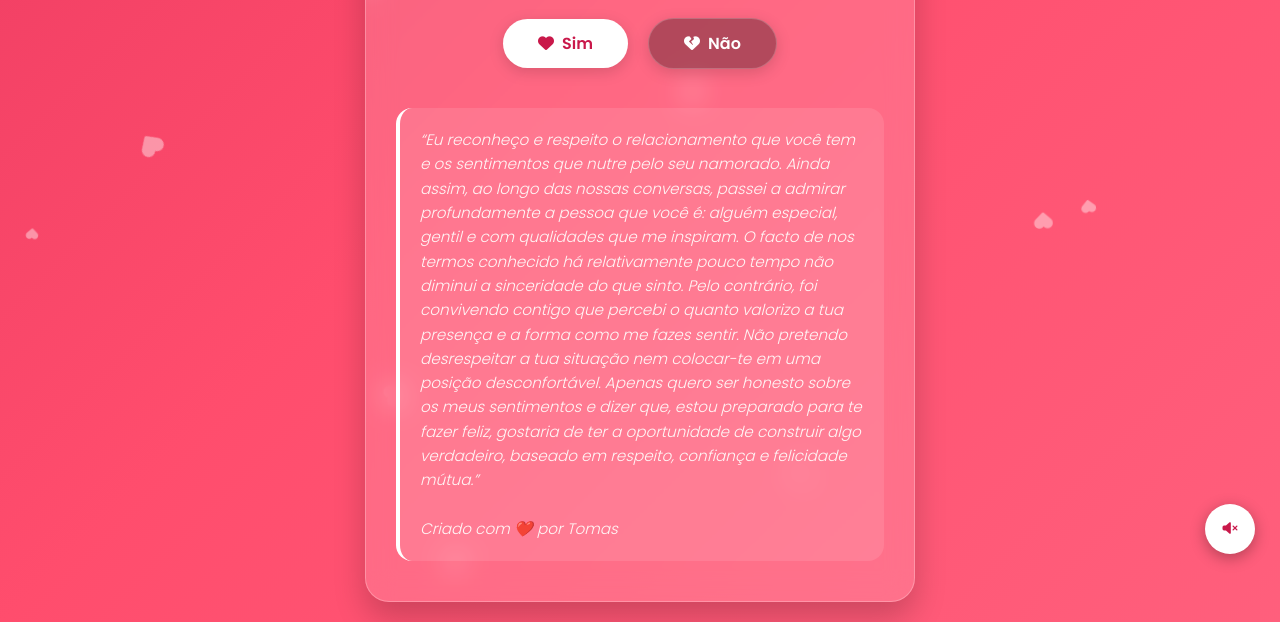
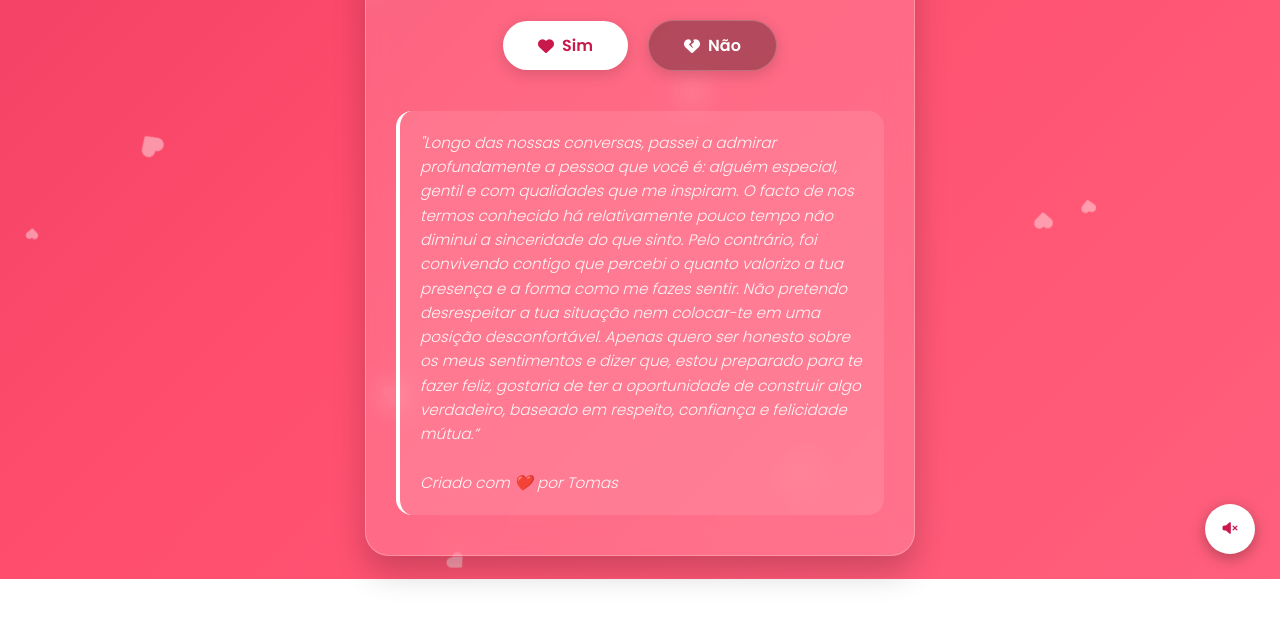
Before and after one commit to tomasjosetomasantonio-glitch/pedido-de-namoro, a plain HTML site: page index.html in a window 1280 px wide. Shown: the part 221-843 px from the top of the page. After the commit the page ends 800 px from the top, so only its background shows below. Drawn offline with nearby package versions, Linux system fonts and the light colour scheme.

Commit message:
Atualizar o index.html

```diff
--- a/index.html
+++ b/index.html
@@ -459,8 +459,7 @@
 
             <div class="romantic-letter">
                 <p>
-                    “Eu reconheço e respeito o relacionamento que você tem e os sentimentos que nutre pelo seu namorado.
-                    Ainda assim, ao longo das nossas conversas, passei a admirar profundamente a pessoa que você é:
+                    "Longo das nossas conversas, passei a admirar profundamente a pessoa que você é:
                     alguém especial, gentil e com qualidades que me inspiram.
 
                     O facto de nos termos conhecido há relativamente pouco tempo não diminui a sinceridade do que sinto.
@@ -479,7 +478,7 @@
         </div>
 
         <div class="success-content" id="success-content">
-            <h2>Judith &amp; Tomas ❤️</h2>
+            <h2>Melany &amp; Tomas ❤️</h2>
             <div class="success-heart-pulse">💖</div>
             <p>"Você acabou de fazer o Tomas a pessoa mais feliz do mundo! ❤️"</p>
         </div>
```
